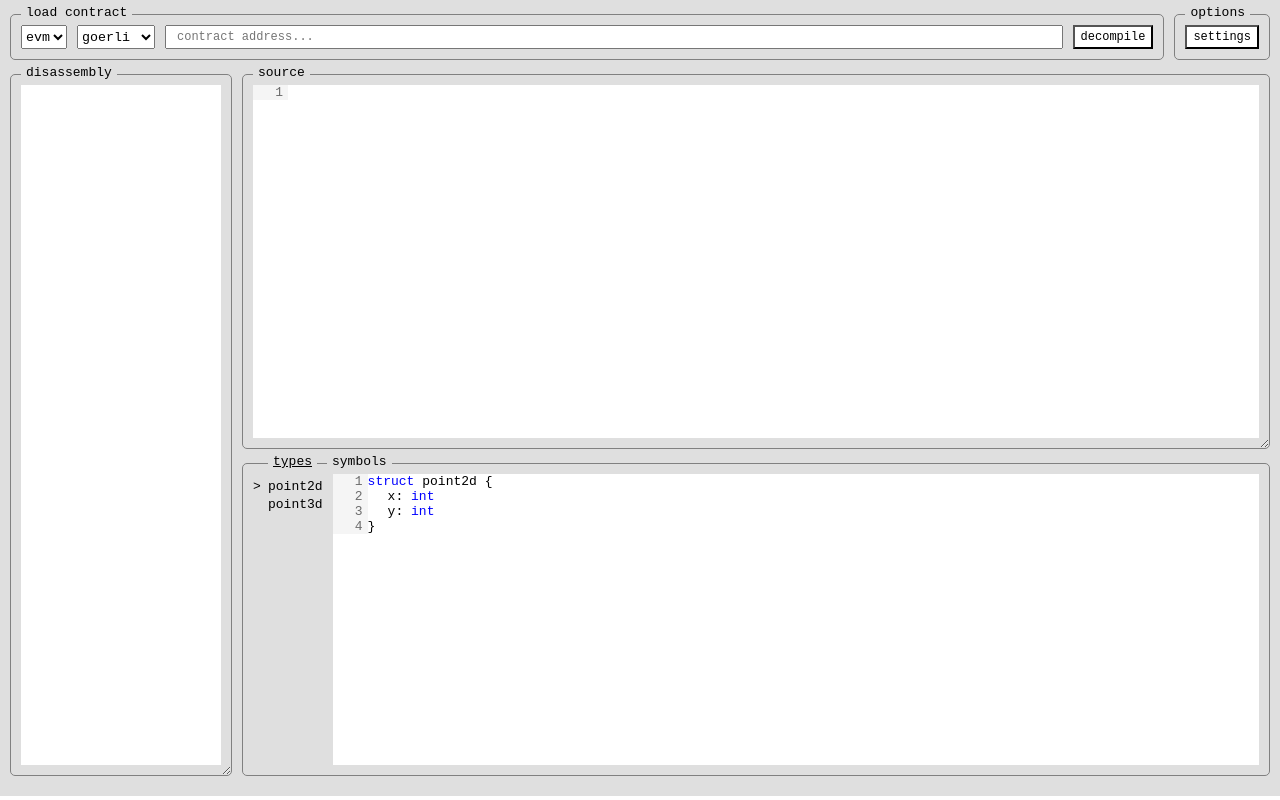
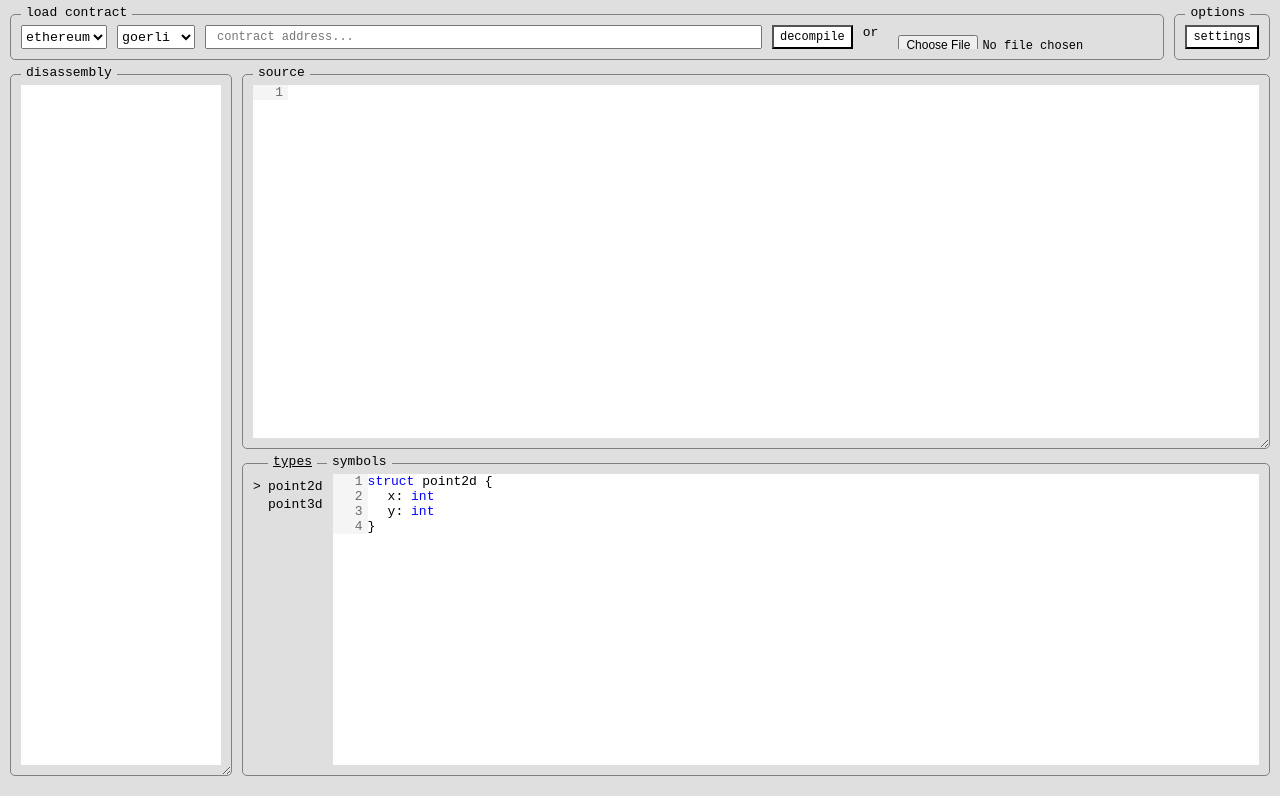
Before and after one commit to kanav99/deblocc, a React (Vite) app: page / in a window 1280 px wide. Built offline with nearby package versions, Linux system fonts and the light colour scheme.

Commit message:
added aleo boilerplate and file upload

```diff
--- a/src/app.tsx
+++ b/src/app.tsx
@@ -16,6 +16,7 @@ import { sampleAssemblyCode, sampleCode, sampleStructs } from "./sample"
 import { Modal } from "./components/modal";
 import { Text } from "./components/text";
 import { Dedaub } from "./grammar/tools/dedaub";
+import { Aleopathy } from "./grammar/tools/aleopathy";
 
 const StructListView = (props: {structs: Struct[]}) => {
   const [selectedStruct, setSelectedStruct] = React.useState(0);
@@ -33,13 +34,17 @@ const StructListView = (props: {structs: Struct[]}) => {
 }
 
 const targets = [
-  "evm"
+  "ethereum",
+  "aleo",
 ]
 
 // for each target, we have a list of decompilers
 const decompilers = [
   [
     new Dedaub(),
+  ],
+  [
+    new Aleopathy(),
   ]
 ]
 
@@ -48,6 +53,9 @@ const networks = [
   [
     "goerli",
     "mainnet",
+  ],
+  [
+    "testnet3",
   ]
 ]
 
@@ -65,6 +73,12 @@ const useCachedState = (key: string, defaultValue: any) => {
   }, [value]);
 
   return [value, setValue];
+}
+
+function buf2hex(buffer: ArrayBuffer) { // buffer is an ArrayBuffer
+  return [...new Uint8Array(buffer)]
+      .map(x => x.toString(16).padStart(2, '0'))
+      .join('');
 }
 
 export default () => {
@@ -127,6 +141,39 @@ export default () => {
               }
               // setStructs(result.structs);
             }}/>
+            <Text style={{fontFamily: defaultTheme.font.family, marginLeft: '10px'}}>or</Text>
+            <Input type={"file"} placeholder="load contract..." onChange={(e) => {
+              setIsDecompiling(true);
+              // @ts-ignore
+              const file = e.target.files[0];
+              const reader = new FileReader();
+
+              reader.onload = async (event) => {
+                setIsDecompiling(false);
+                try {
+                  // @ts-ignore
+                  const result = await decompilers[target][decompiler].decompileByBytecode(buf2hex(event.target.result));
+                  setCode(result.code);
+                  setIsDecompiling(false);
+                  setDisassembly(result.assembly);
+                }
+                catch(e) {
+                  console.log(e);
+                  alert("Failed to decompile contract, check contract address and network. Check out console for more logs.")
+                  setCode('');
+                  setDisassembly([]);
+                  setIsDecompiling(false);
+                }
+              };
+
+              reader.onerror = (err) => {
+                setIsDecompiling(false);
+                console.log(err);
+              };
+
+              reader.readAsArrayBuffer(file);
+
+            }}/>
           </HStack>
         </Card>
         <Card header="options">
@@ -157,6 +204,7 @@ export default () => {
         <VStack style={{justifyContent: 'space-between'}}>
           <VStack>
             <Card header="decompilers">
+              <VStack>
               {targets.map((target, index) => {
                 return <HStack key={`${index}`}>
                     <Text>{target}: </Text>
@@ -172,6 +220,7 @@ export default () => {
                     </select>
                   </HStack>
               })}
+              </VStack>
             </Card>
           </VStack>
           {/* <HStack style={{justifyContent: 'right'}}>
--- /dev/null
+++ b/src/grammar/tools/aleopathy.tsx
@@ -0,0 +1,44 @@
+import { Decompiler, DecompilationResult } from './common'
+
+export class Aleopathy implements Decompiler {
+    name = "aleopathy";
+
+    async decompileByBytecode(bytecode: string): Promise<DecompilationResult> {
+        return {
+            assembly: [],
+            code: ""
+        }
+    }
+
+    async decompileByAddress(address: string, network: string): Promise<DecompilationResult> {
+        const res = await fetch(`http://vm.aleo.org/api/${network}/program/${address}`).then(res => res.json());
+        // console.log(res);
+        // remove empty lines
+        const assembly = res.split("\n").filter((line : string) => line !== "");
+        console.log(assembly);
+        return {
+            assembly: assembly.map((line: string, idx: number) => {
+                if (idx == 0) {
+                    return {
+                        name: line
+                    }
+                }
+                if (line.includes(":")) {
+                    return {
+                        name: line.split(":")[0]
+                    }
+                }
+                else {
+                    const line2 = line.trimLeft();
+                    return {
+                        address: 0,
+                        bytes: [],
+                        mnemonic: line2.split(' ')[0],
+                        operands: line2.split(' ').slice(1).join(' ')
+                    }
+                }
+            }),
+            code: ""
+        }
+    }
+}
```
